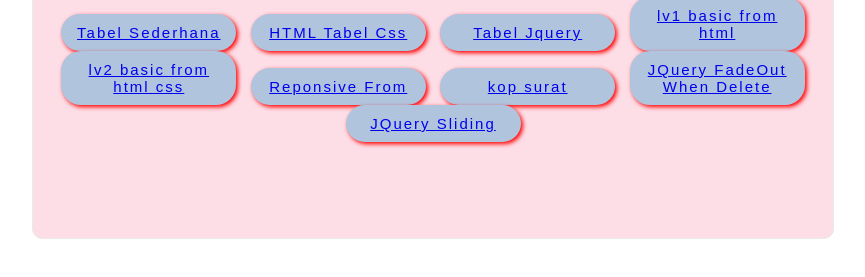
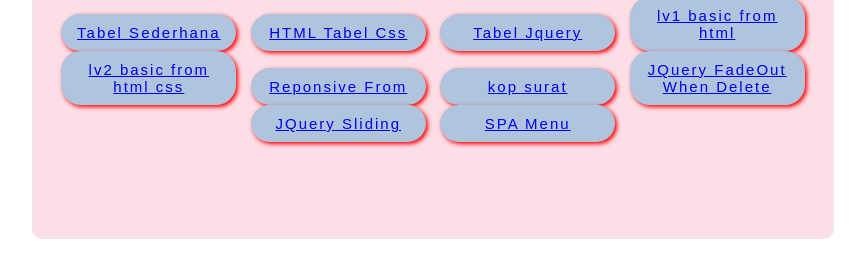
Before and after one commit to nuraeniikmi/nuraeniikmi.github.io, a plain HTML site: page index.html in a window 1280 px wide. Shown: the part 411-688 px from the top of the page, without its empty margins (207-1072 px from the left). Drawn offline with Linux system fonts and the light colour scheme.

Commit message:
Update index.html

```diff
--- a/index.html
+++ b/index.html
@@ -98,6 +98,7 @@
 		<button><a href="p04/p04 kop surat/kop surat.html">kop surat</a></button>
 		<button><a href="p05/JQuery FadeOut When Delete/JQuery FadeOut When Delete.html">JQuery FadeOut When Delete</a></button>
 		<button><a href="p05/JQuery Sliding/JQuery Sliding.html">JQuery Sliding</a></button>
+		<button><a href="p06/SPA Menu.html">SPA Menu</a></button>
 	</div>
 
 </body>
```
